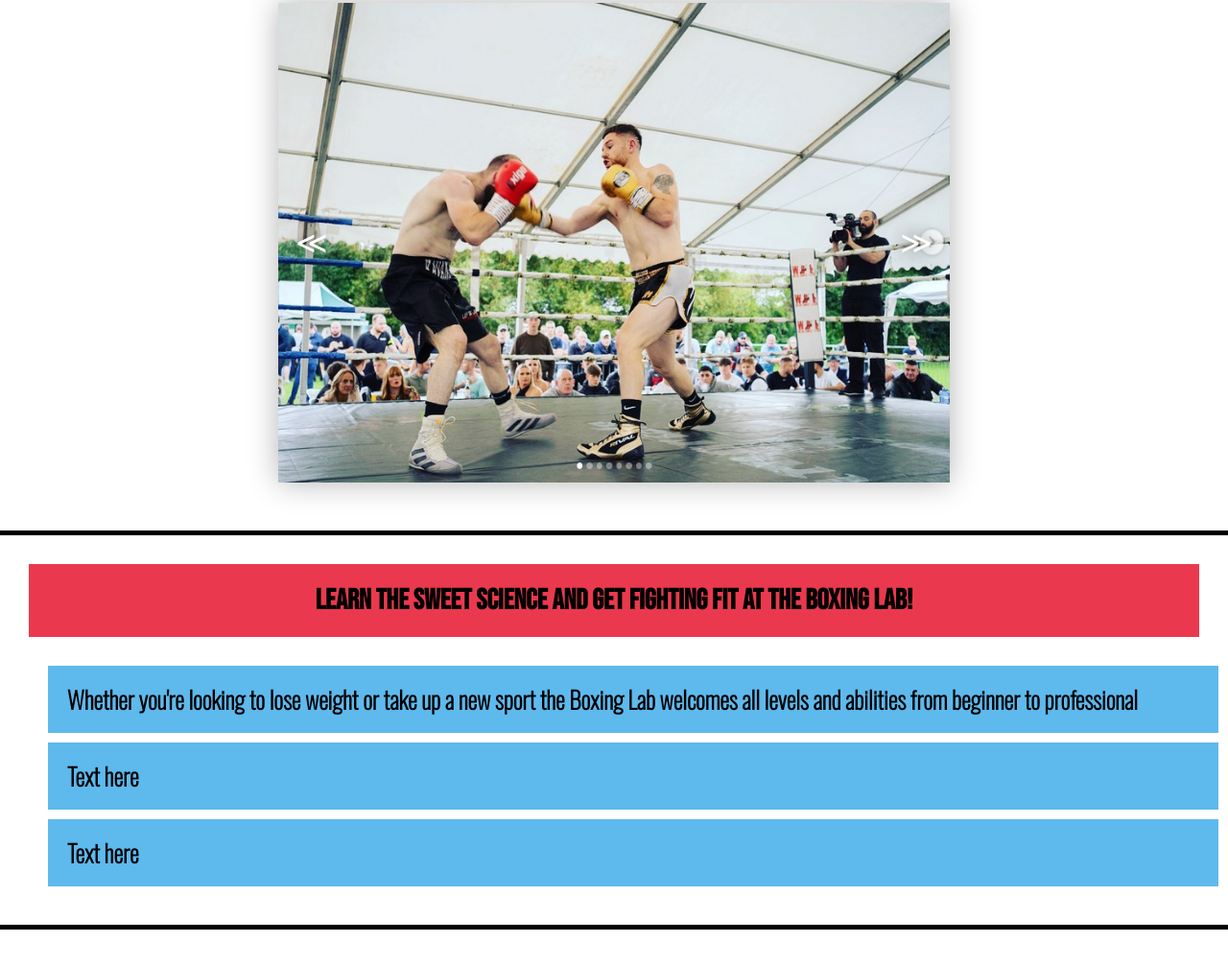
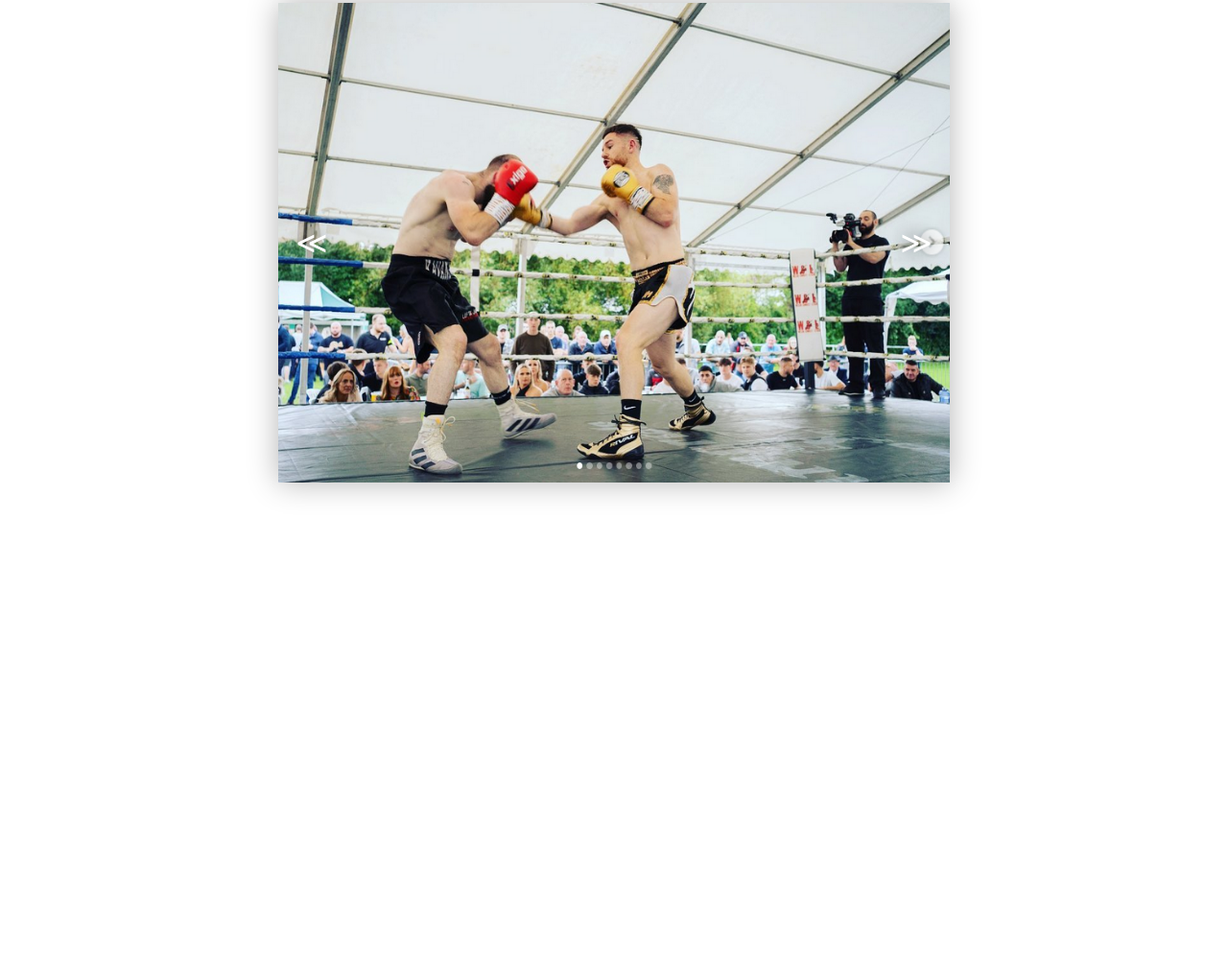
Before and after one commit to Djnoa/Djnoa.github.io, a plain HTML site: page index.html in a window 1280 px wide. Shown: the part 1166-2173 px from the top of the page at 96% size. After the commit the page ends 1797 px from the top, so only its background shows below. Drawn offline with nearby package versions, Linux system fonts and the light colour scheme; files whose address does not match are found by name.

Commit message:
Add files via upload

```diff
--- a/index.html
+++ b/index.html
@@ -160,13 +160,13 @@
           </ul>
           <a id="prev" href="#">&#8810;</a>
           <a id="next" href="#">&#8811;</a>
-        </div>
+        <!-- </div>
         <div class="info-text-and-header">
         <h3 class="head-info-text">Learn the sweet science and get fighting fit at the Boxing Lab!</h3>
         <ul class="list-info"><li><p class="information-text">Whether you're looking to lose weight or take up a new sport the Boxing Lab welcomes all levels and abilities from beginner to professional</p></li>
         <li><p class="information-text">Text here</p></li>
         <li><p class="information-text">Text here</p></li>
-      </ul></div>
+      </ul></div> -->
 
       </article>
   </body>
--- a/style.css
+++ b/style.css
@@ -154,7 +154,7 @@ li.classes:nth-of-type(2) {
 li.classes:last-of-type {
   background-color: #0692e3a4;
 }
-.head-info-text {
+/*.head-info-text {
   font-family: "bebas neue", cursive;
   font-size: 30px;
   padding: 20px;
@@ -183,7 +183,7 @@ li.classes:last-of-type {
   border-bottom-color: black;
   border-width: 5px;
   padding-bottom: 30px;
-}
+} */
 
 @font-face {
   font-family: "mitrsemibold";
```
